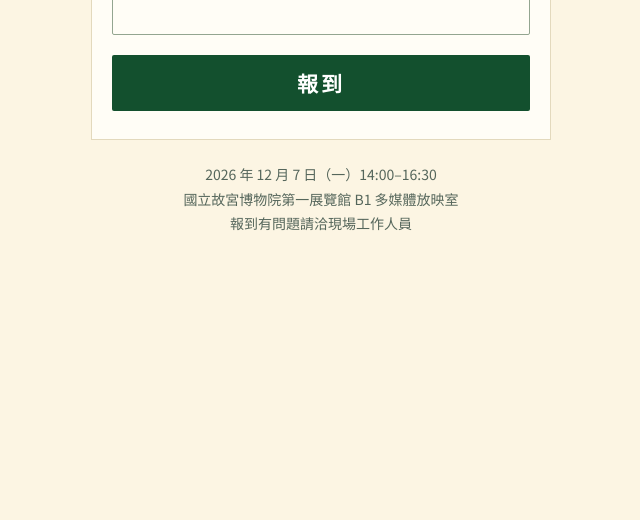
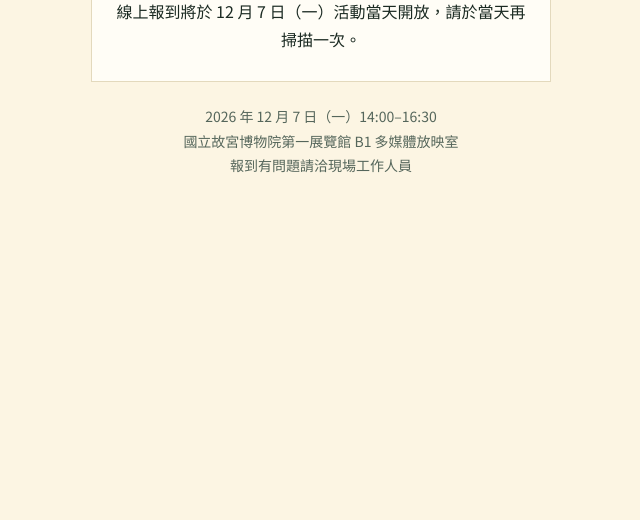
Before and after one commit to hawxiying-commits/mycase99-site, a plain HTML site: page panji/checkin/index.html in a window 1280 px wide. Shown: the part 280-800 px from the top of the page, without its empty margins (319-959 px from the left). Drawn offline with Linux system fonts and the light colour scheme; no server answers.

Commit message:
報名改回 11/23 12:00 開放、線上報到改回活動當天開放
Co-Authored-By: Claude Fable 5.2 <noreply@anthropic.com>

```diff
--- a/panji/checkin/index.html
+++ b/panji/checkin/index.html
@@ -56,7 +56,7 @@
   var f = document.getElementById('f'), msg = document.getElementById('msg'), go = document.getElementById('go');
   var gate = document.getElementById('gate'), ok = document.getElementById('ok'), tailBox = document.getElementById('tailBox');
   var GATE = {
-    before: ['報到尚未開放', '線上報到即將開放，請稍後再掃描一次。'],
+    before: ['報到尚未開放', '線上報到將於 12 月 7 日（一）活動當天開放，請於當天再掃描一次。'],
     closed: ['報到已結束', '本論壇的線上報到已經結束。']
   };
   function setGate(state) {
@@ -68,9 +68,9 @@
   function say(text) { msg.textContent = text; msg.classList.toggle('on', !!text); if (text) msg.focus({ preventScroll: true }); }
   function ready() { go.disabled = false; go.textContent = '報到'; }
 
-  var OPEN = Date.parse('2026-11-20T00:00:00+08:00'), CLOSE = Date.parse('2026-12-07T18:00:00+08:00'), now = Date.now();
+  var OPEN = Date.parse('2026-12-07T00:00:00+08:00'), CLOSE = Date.parse('2026-12-07T18:00:00+08:00'), now = Date.now();
   setGate(now < OPEN ? 'before' : now < CLOSE ? 'open' : 'closed');
-  if (API) fetch(API).then(function (r) { return r.json(); }).then(function (j) { if (j && j.state) setGate(j.state.checkin); }).catch(function () {});
+  if (API) fetch(API).then(function (r) { return r.json(); }).then(function (j) { var t = j && Date.parse(j.now); if (t) setGate(t < OPEN ? 'before' : t < CLOSE ? 'open' : 'closed'); }).catch(function () {});
 
   f.addEventListener('submit', function (e) {
     e.preventDefault();
```
Also changed, not shown: panji/index.html (+4 -4 lines).
